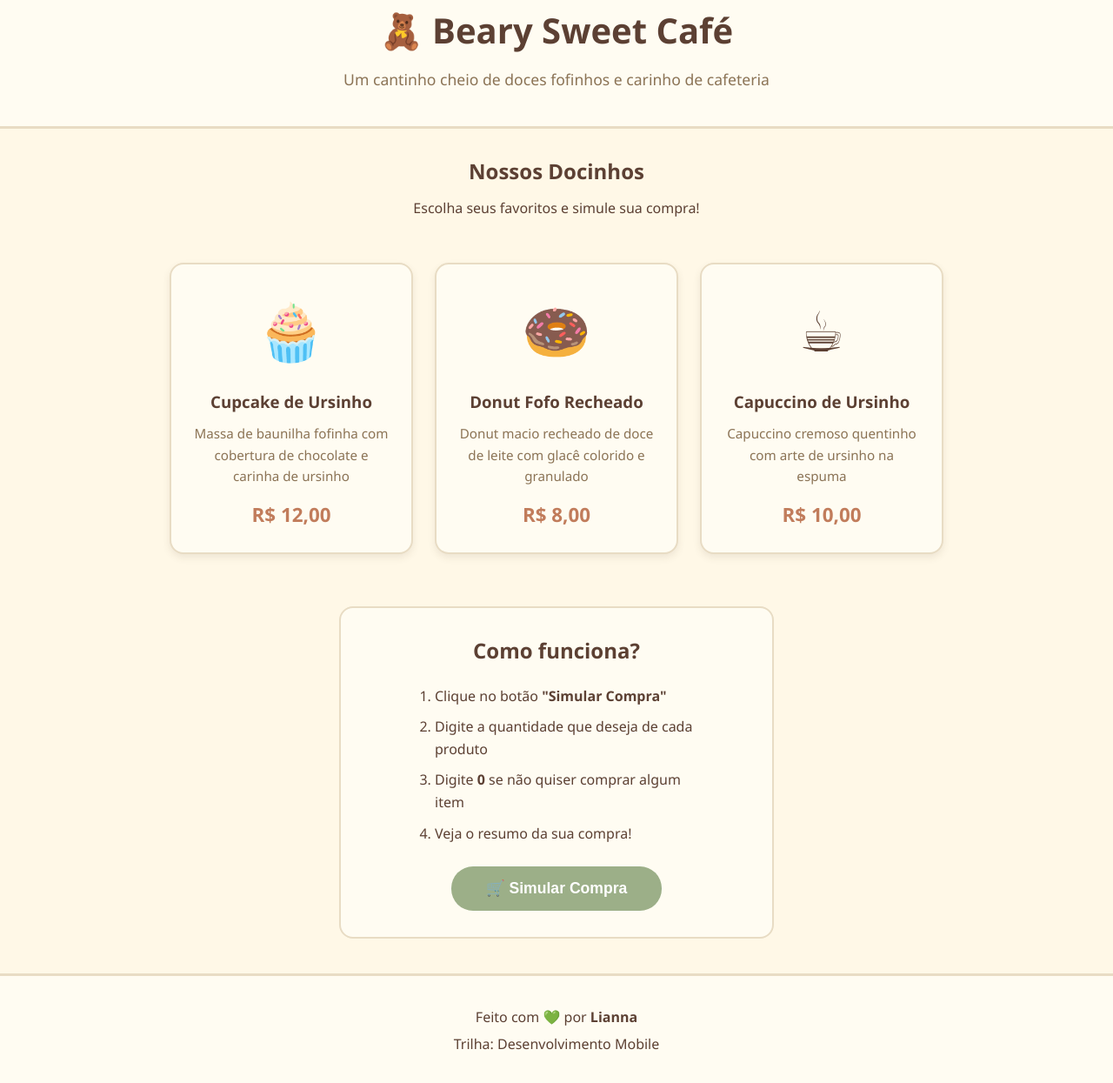
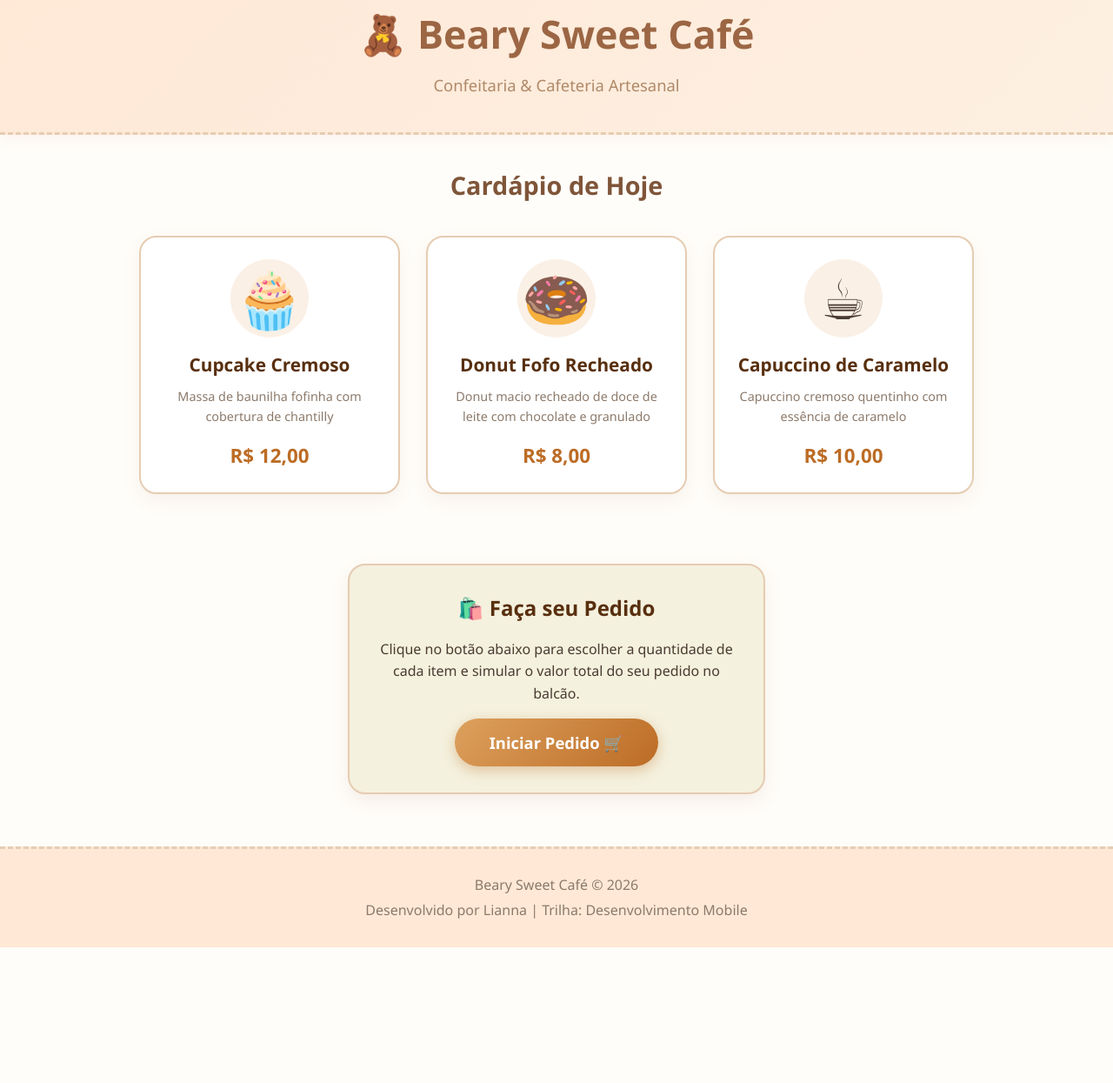
Before and after one commit to Liacr/beary-sweet-cafe, a plain HTML site: page index.html in a window 1280 px wide. Shown: the part 37-1282 px from the top of the page at 87% size. After the commit the page ends 1126 px from the top, so only its background shows below. Drawn offline with Linux system fonts and the light colour scheme; a script that the page names is missing.

Commit message:
fix add layout e script

```diff
--- a/index.html
+++ b/index.html
@@ -9,54 +9,52 @@
 <body>
 
     <header class="cabecalho">
-        <h1>🧸 Beary Sweet Café</h1>
-        <p class="subtitulo">Um cantinho cheio de doces fofinhos e carinho de cafeteria</p>
+        <div class="logo">
+            <h1>🧸 Beary Sweet Café</h1>
+            <p class="subtitulo">Confeitaria & Cafeteria Artesanal</p>
+        </div>
     </header>
 
     <main>
         <section class="apresentacao">
-            <h2>Nossos Docinhos</h2>
-            <p>Escolha seus favoritos e simule sua compra!</p>
+            <h2>Cardápio de Hoje</h2>
         </section>
 
         <section class="produtos">
-            <div class="card-produto">
+            <article class="card-produto">
                 <div class="emoji-produto">🧁</div>
-                <h3>Cupcake de Ursinho</h3>
-                <p class="descricao">Massa de baunilha fofinha com cobertura de chocolate e carinha de ursinho</p>
+                <h3>Cupcake Cremoso</h3>
+                <p class="descricao">Massa de baunilha fofinha com cobertura de chantilly</p>
                 <p class="preco">R$ 12,00</p>
-            </div>
+            </article>
 
-            <div class="card-produto">
+            <article class="card-produto">
                 <div class="emoji-produto">🍩</div>
                 <h3>Donut Fofo Recheado</h3>
-                <p class="descricao">Donut macio recheado de doce de leite com glacê colorido e granulado</p>
+                <p class="descricao">Donut macio recheado de doce de leite com chocolate e granulado</p>
                 <p class="preco">R$ 8,00</p>
-            </div>
+            </article>
 
-            <div class="card-produto">
+            <article class="card-produto">
                 <div class="emoji-produto">☕</div>
-                <h3>Capuccino de Ursinho</h3>
-                <p class="descricao">Capuccino cremoso quentinho com arte de ursinho na espuma</p>
+                <h3>Capuccino de Caramelo</h3>
+                <p class="descricao">Capuccino cremoso quentinho com essência de caramelo</p>
                 <p class="preco">R$ 10,00</p>
-            </div>
+            </article>
         </section>
 
-        <section class="instrucoes">
-            <h2>Como funciona?</h2>
-            <ol>
-                <li>Clique no botão <strong>"Simular Compra"</strong></li>
-                <li>Digite a quantidade que deseja de cada produto</li>
-                <li>Digite <strong>0</strong> se não quiser comprar algum item</li>
-                <li>Veja o resumo da sua compra!</li>
-            </ol>
-            <button class="botao-comprar" onclick="simularCompra()">🛒 Simular Compra</button>
+        <section class="checkout-container">
+            <div class="checkout-card">
+                <h2>🛍️ Faça seu Pedido</h2>
+                <p>Clique no botão abaixo para escolher a quantidade de cada item e simular o valor total do seu pedido no balcão.</p>
+                <button class="botao-comprar" onclick="simularCompra()">Iniciar Pedido 🛒</button>
+            </div>
         </section>
     </main>
 
     <footer class="rodape">
-        <p>Feito com 💚 por <strong>Lianna</strong></p>
-        <p>Trilha: Desenvolvimento Mobile</p>
+        <p>Beary Sweet Café &copy; 2026</p>
+        <p>Desenvolvido por Lianna | Trilha: Desenvolvimento Mobile</p>
     </footer>
 
     <script src="script.js"></script>
--- /dev/null
+++ b/script.js
@@ -0,0 +1,34 @@
+var precoCupcake = 12.0;
+var precoDonut = 8.0;
+var precoCapuccino = 10.0;
+
+function simularCompra() {
+    var qtdCupcake = Number(prompt("Quantos Cupcakes de Ursinho você quer? (R$ 12,00)"));
+    var qtdDonut = Number(prompt("Quantos Donuts Fofos você quer? (R$ 8,00)"));
+    var qtdCapuccino = Number(prompt("Quantos Capuccinos de Ursinho você quer? (R$ 10,00)"));
+
+    if (isNaN(qtdCupcake) || isNaN(qtdDonut) || isNaN(qtdCapuccino)) {
+        alert("Ops! Você digitou uma letra em vez de número. Por favor, tente novamente digitando apenas números! 🧸");
+        return;
+    }
+
+    if (qtdCupcake === 0 && qtdDonut === 0 && qtdCapuccino === 0) {
+        alert("Nenhum produto foi selecionado! Volte sempre 🧸");
+        return;
+    }
+
+    var totalCupcake = precoCupcake * qtdCupcake;
+    var totalDonut = precoDonut * qtdDonut;
+    var totalCapuccino = precoCapuccino * qtdCapuccino;
+
+    var valorGeral = totalCupcake + totalDonut + totalCapuccino;
+
+    alert(
+        "🧾 Resumo da Compra - Beary Sweet Café 🐻\n\n" +
+        "🧁 Cupcake de Ursinho: " + qtdCupcake + "x = R$ " + totalCupcake + "\n" +
+        "🍩 Donut Fofo: " + qtdDonut + "x = R$ " + totalDonut + "\n" +
+        "☕ Capuccino de Ursinho: " + qtdCapuccino + "x = R$ " + totalCapuccino + "\n\n" +
+        "💰 Total da Compra: R$ " + valorGeral + "\n\n" +
+        "Obrigada pela preferência! ✨"
+    );
+}
--- a/style.css
+++ b/style.css
@@ -1,14 +1,13 @@
-/* Reset básico */
 * {
     margin: 0;
     padding: 0;
     box-sizing: border-box;
+    font-family: 'Segoe UI', Tahoma, Geneva, Verdana, sans-serif;
 }
 
 body {
-    font-family: 'Segoe UI', Tahoma, Geneva, Verdana, sans-serif;
-    background-color: #FFF8E7;
-    color: #5C4033;
+    background-color: #FFFDF9;
+    color: #4A3B32;
     line-height: 1.6;
 }
 
@@ -16,131 +15,147 @@ body {
 .cabecalho {
     text-align: center;
     padding: 40px 20px;
-    background-color: #FFFCF2;
-    border-bottom: 3px solid #E8DCC4;
+    background: linear-gradient(135deg, #FFE8D6, #FDF0E2);
+    border-bottom: 3px dashed #E6CCB2;
+    box-shadow: 0 4px 15px rgba(230, 204, 178, 0.2);
 }
 
 .cabecalho h1 {
-    font-size: 2.5em;
-    margin-bottom: 10px;
+    font-size: 2.8em;
+    color: #9C6644;
+    margin-bottom: 8px;
 }
 
 .subtitulo {
-    font-size: 1.1em;
-    color: #8B7355;
+    font-size: 1.15em;
+    color: #B08968;
+    font-weight: 500;
 }
 
-/* Apresentação */
 .apresentacao {
     text-align: center;
-    padding: 30px 20px;
+    padding: 35px 20px 10px 20px;
 }
 
 .apresentacao h2 {
-    margin-bottom: 10px;
+    color: #7F5539;
+    font-size: 1.8em;
+    margin-bottom: 5px;
 }
 
 /* Produtos */
 .produtos {
     display: flex;
     justify-content: center;
-    gap: 25px;
+    gap: 30px;
     padding: 20px;
     flex-wrap: wrap;
-    max-width: 1000px;
+    max-width: 1100px;
     margin: 0 auto;
 }
 
 .card-produto {
-    background-color: #FFFCF2;
-    border: 2px solid #E8DCC4;
-    border-radius: 16px;
-    padding: 25px;
-    width: 280px;
+    background-color: #FFFFFF;
+    border: 2px solid #E6CCB2;
+    border-radius: 20px;
+    padding: 25px 20px;
+    width: 300px;
     text-align: center;
-    box-shadow: 0 4px 8px rgba(92, 64, 51, 0.1);
-    transition: transform 0.2s ease;
+    box-shadow: 0 8px 20px rgba(156, 102, 68, 0.08);
+    transition: all 0.3s ease;
 }
 
 .card-produto:hover {
-    transform: translateY(-5px);
+    transform: translateY(-6px);
+    box-shadow: 0 12px 25px rgba(156, 102, 68, 0.15);
+    border-color: #DDA15E;
 }
 
 .emoji-produto {
     font-size: 4em;
     margin-bottom: 15px;
+    background-color: #FAF0E6;
+    width: 90px;
+    height: 90px;
+    line-height: 90px;
+    border-radius: 50%;
+    margin-left: auto;
+    margin-right: auto;
 }
 
 .card-produto h3 {
-    margin-bottom: 10px;
-    color: #5C4033;
+    margin-bottom: 8px;
+    color: #582F0E;
+    font-size: 1.3em;
 }
 
 .descricao {
-    font-size: 0.95em;
-    color: #8B7355;
+    font-size: 0.9em;
+    color: #8C7A6B;
     margin-bottom: 15px;
-    min-height: 60px;
+    min-height: 45px;
 }
 
 .preco {
     font-size: 1.4em;
     font-weight: bold;
-    color: #C17C5B;
+    color: #BC6C25;
 }
 
-/* Instruções */
-.instrucoes {
-    background-color: #FFFCF2;
-    border: 2px solid #E8DCC4;
-    border-radius: 16px;
-    padding: 30px;
-    max-width: 500px;
+.checkout-container {
+    padding: 20px;
+    max-width: 520px;
     margin: 40px auto;
-    text-align: center;
 }
 
-.instrucoes h2 {
-    margin-bottom: 20px;
+.checkout-card {
+    background-color: #F4F1DE;
+    border: 2px solid #E6CCB2;
+    border-radius: 20px;
+    padding: 30px;
+    text-align: center;
+    box-shadow: 0 8px 20px rgba(156, 102, 68, 0.1);
 }
 
-.instrucoes ol {
-    text-align: left;
-    margin: 0 auto 25px auto;
-    max-width: 320px;
-    padding-left: 20px;
+.checkout-card h2 {
+    color: #582F0E;
+    margin-bottom: 15px;
+    font-size: 1.5em;
 }
 
-.instrucoes li {
-    margin-bottom: 10px;
+.checkout-card p {
+    margin-bottom: 15px;
 }
 
-/* Botão */
 .botao-comprar {
-    background-color: #9CAF88;
+    background: linear-gradient(135deg, #DDA15E, #BC6C25);
     color: white;
     border: none;
     padding: 15px 40px;
-    font-size: 1.1em;
-    border-radius: 25px;
+    font-size: 1.15em;
+    border-radius: 30px;
     cursor: pointer;
     font-weight: bold;
-    transition: background-color 0.2s ease;
+    box-shadow: 0 5px 15px rgba(188, 108, 37, 0.35);
+    transition: all 0.2s ease;
 }
 
 .botao-comprar:hover {
-    background-color: #8A9E76;
+    background: linear-gradient(135deg, #BC6C25, #9C6644);
+    transform: scale(1.03);
+    box-shadow: 0 7px 20px rgba(188, 108, 37, 0.5);
 }
 
 /* Rodapé */
 .rodape {
     text-align: center;
-    padding: 30px 20px;
-    background-color: #FFFCF2;
-    border-top: 3px solid #E8DCC4;
+    padding: 25px 20px;
+    background-color: #FFE8D6;
+    border-top: 3px dashed #E6CCB2;
     margin-top: 40px;
+    color: #8C7A6B;
 }
 
 .rodape p {
-    margin: 5px 0;
+    margin: 4px 0;
 }
```
